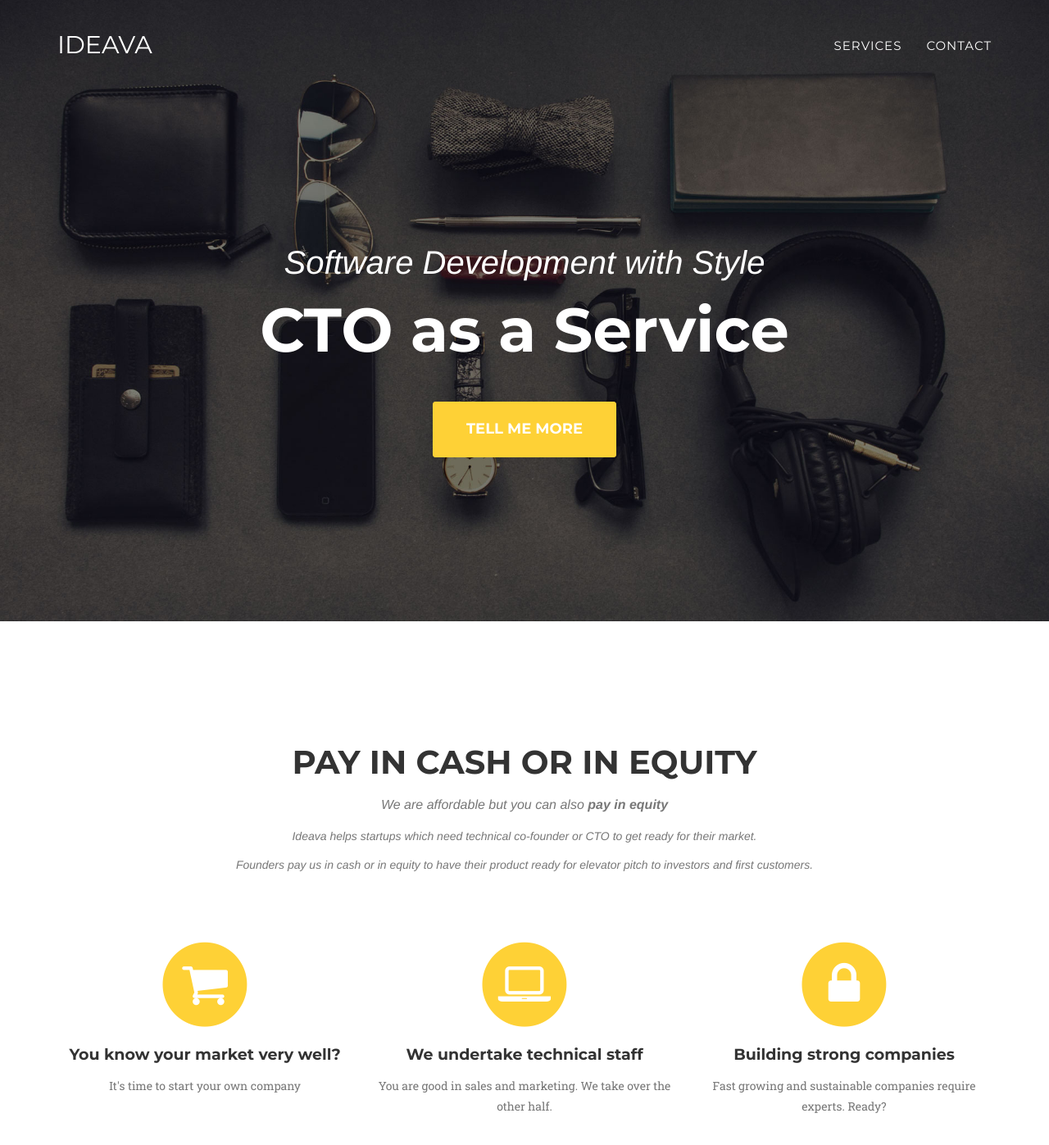
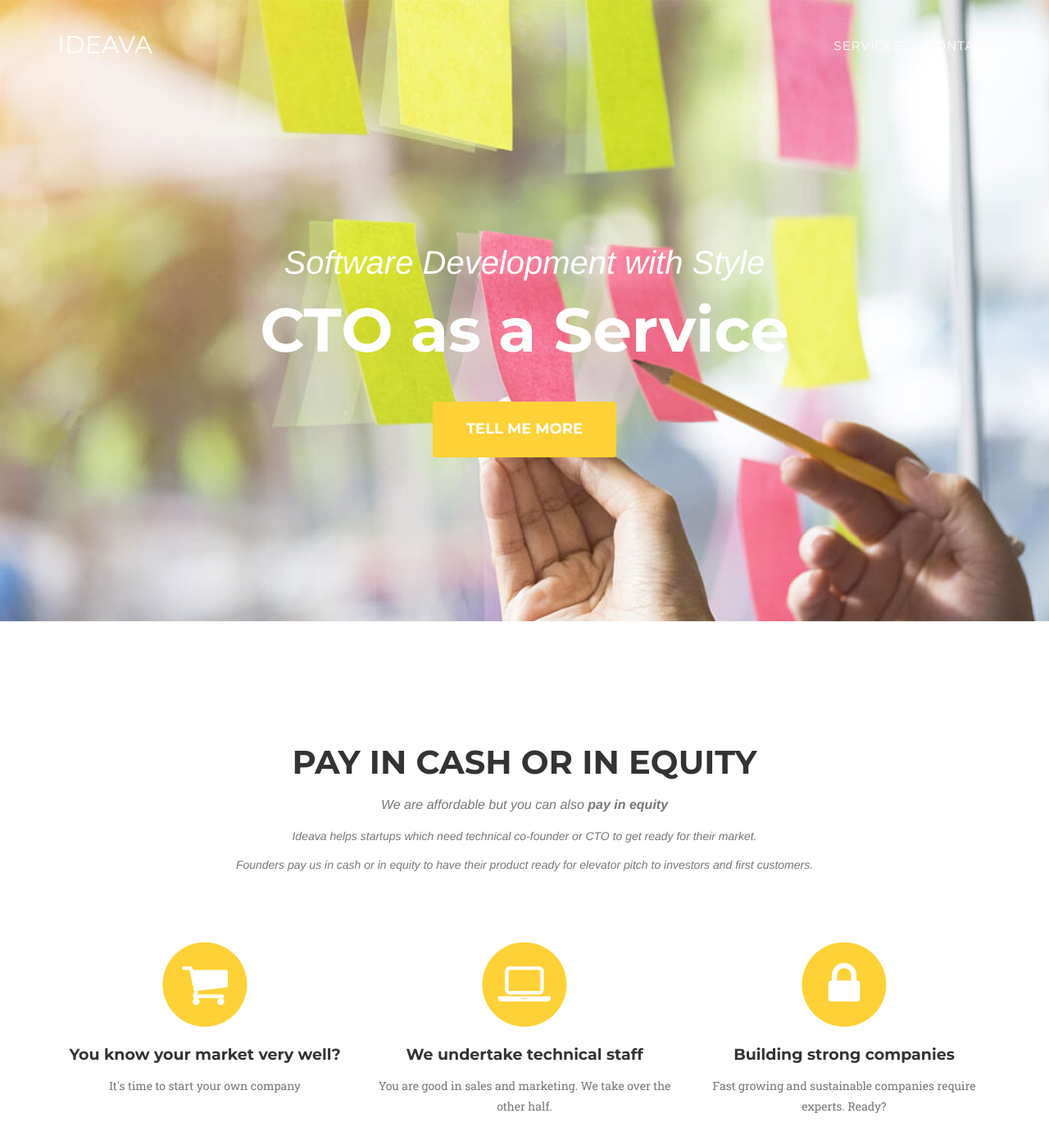
Before and after one commit to alperozturk/blog, a Jekyll site: the page built from index.html, in a window 1280 px wide and 1400 px high. Shown: the top 1397 px of the window at 82% size. Built offline with Jekyll 4.4.1, drawn with Linux system fonts in a browser that asks for light colours; some web fonts are replaced.

Commit message:
Update agency.css

```diff
--- a/_includes/css/agency.css
+++ b/_includes/css/agency.css
@@ -266,7 +266,7 @@ header {
     text-align: center;
     color: #fff;
     background-attachment: scroll;
-    background-image: url(img/header-bg.jpg);
+    background-image: url(img/designsprintimage.jpg);
     background-position: center center;
     background-repeat: none;
     -webkit-background-size: cover;
```
